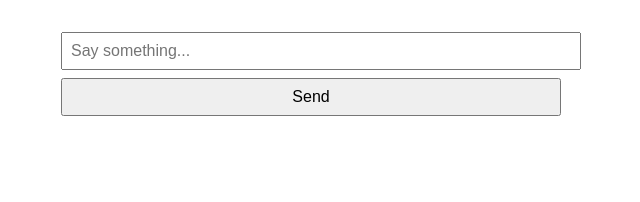
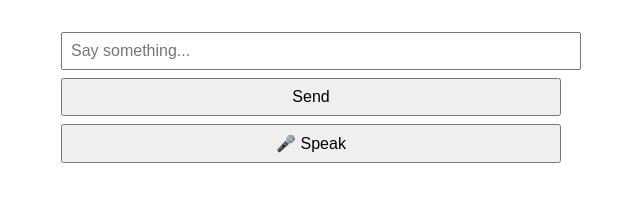
Before and after one commit to kevingallagher34/simplellm, a website: page index.html in a window 1280 px wide. Shown: the whole page, without its empty margins (329-969 px from the left). Drawn offline with Linux system fonts and the light colour scheme.

Commit message:
Add browser speech-to-text

```diff
--- a/index.html
+++ b/index.html
@@ -15,16 +15,52 @@
 <div id="chat-container">
   <input id="message" placeholder="Say something..." />
   <button onclick="send()">Send</button>
+  <button onclick="startListening()">🎤 Speak</button>
   <div id="reply"></div>
 </div>
 
+
 <script>
 let loadedVoices = [];
+let recognition;
 
 window.speechSynthesis.onvoiceschanged = () => {
   loadedVoices = window.speechSynthesis.getVoices();
 };
 
+// ---------- SPEECH TO TEXT ----------
+function startListening() {
+  const SpeechRecognition =
+    window.SpeechRecognition || window.webkitSpeechRecognition;
+
+  if (!SpeechRecognition) {
+    alert("Speech recognition not supported in this browser.");
+    return;
+  }
+
+  recognition = new SpeechRecognition();
+  recognition.lang = "en-US";
+  recognition.interimResults = false;
+  recognition.maxAlternatives = 1;
+
+  recognition.onstart = () => {
+    document.getElementById("reply").textContent = "Listening…";
+  };
+
+  recognition.onresult = (event) => {
+    const transcript = event.results[0][0].transcript;
+    document.getElementById("message").value = transcript;
+    send(); // auto-send to LLM
+  };
+
+  recognition.onerror = (event) => {
+    console.error("Speech recognition error:", event.error);
+  };
+
+  recognition.start();
+}
+
+// ---------- SEND TO LLM ----------
 async function send() {
   const message = document.getElementById("message").value;
   const replyDiv = document.getElementById("reply");
@@ -41,6 +77,7 @@ async function send() {
   speak(chatData.reply);
 }
 
+// ---------- TEXT TO SPEECH ----------
 function speak(text) {
   if (!("speechSynthesis" in window)) return;
 
@@ -57,5 +94,6 @@ function speak(text) {
 }
 </script>
 
+
 </body>
 </html>
```
